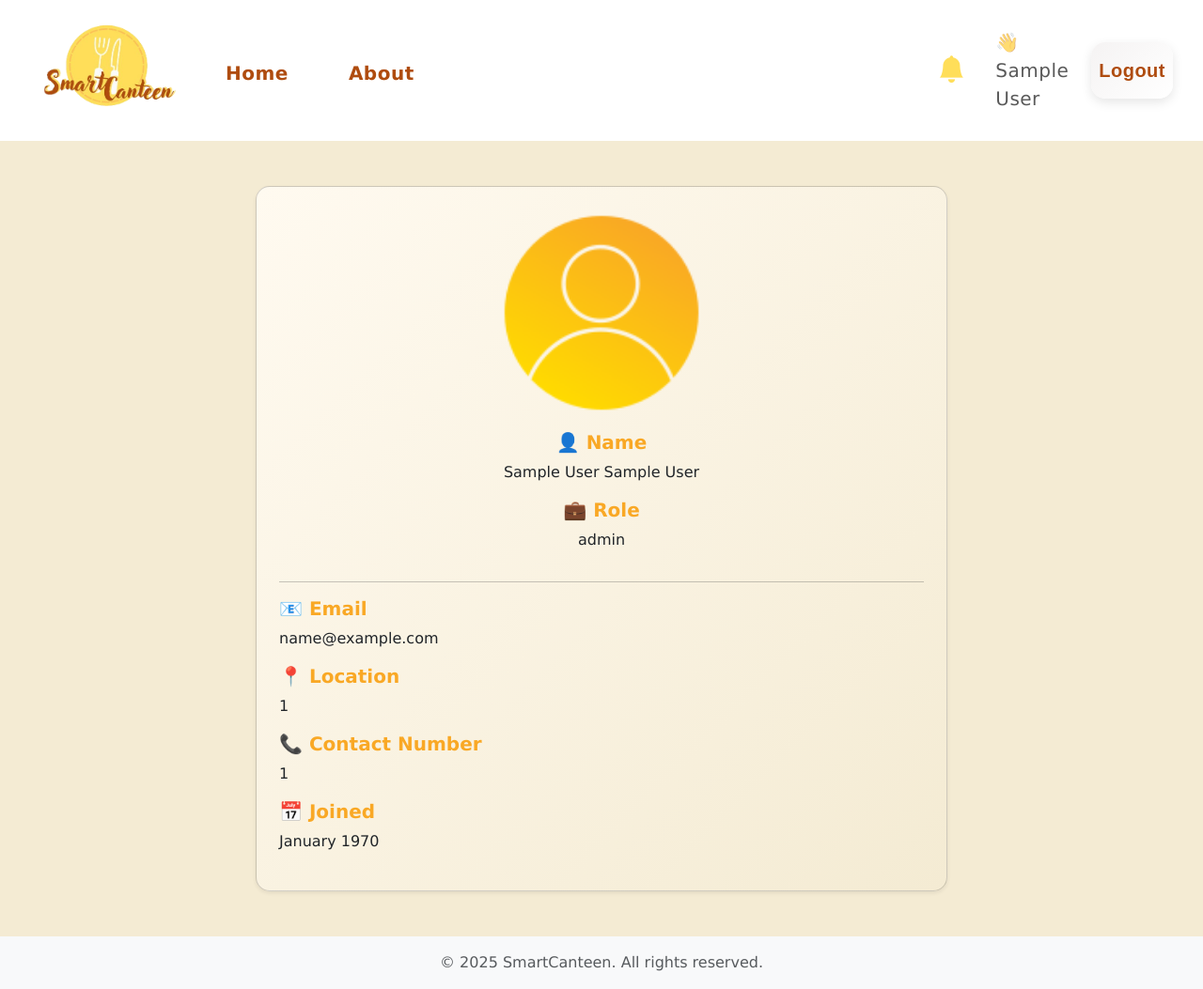
After one commit to kohiiiiiiiii/SmartCanteen, a PHP site: page /profile.php in a window 1280 px wide. The commit adds this page. Shown: the whole page at 94% size. Run offline with PHP 8.4, Linux system fonts and the light colour scheme; the visitor is signed in with stand-in values (Sample User, id 1).

Commit message:
Resolve merge conflicts

```diff
--- /dev/null
+++ b/profile.php
@@ -0,0 +1,122 @@
+<?php
+session_start();
+
+// ✅ Check if logged in
+if (!isset($_SESSION['user_id'])) {
+    header("Location: login.html");
+    exit();
+}
+?>
+<!DOCTYPE html>
+<html lang="en">
+<head>
+  <meta charset="UTF-8" />
+  <meta name="viewport" content="width=device-width, initial-scale=1.0" />
+  <title>SmartCanteen | Profile</title>
+  <link rel="stylesheet" href="https://cdn.jsdelivr.net/npm/bootstrap@5.3.3/dist/css/bootstrap.min.css" />
+  <link rel="stylesheet" href="https://cdn.jsdelivr.net/npm/bootstrap-icons@1.10.5/font/bootstrap-icons.css" />
+  <link rel="stylesheet" href="assets/css/profile.css" />
+  <link rel="stylesheet" href="assets/css/navbar.css">
+</head>
+<body>
+<nav class="navbar navbar-expand-lg">
+  <div class="container-fluid">
+      <a href="index.php" class="nav-link active"><img src="assets/img/smartcanteenLogo.png" alt="SmartCanteen logo" class="logo"></a>
+      <button type="button" class="navbar-toggler" data-bs-toggle="collapse" data-bs-target="#navbarCollapse">
+        <span class="navbar-toggler-icon"></span>
+      </button>
+      <div class="collapse navbar-collapse justify-content-between gap-3" id="navbarCollapse">
+        <div class="navbar-nav gap-5 w-100 padding">
+          <a href="index.php" class="nav-link homecolor">Home</a>
+          <a href="about.html" class="nav-link aboutcolor">About</a>
+        </div>
+        <div class="navbar-nav d-flex align-items-center gap-3">
+          <a href="#" class="nav-link" id="notifBell" data-bs-toggle="dropdown">
+            <i class="bi bi-bell-fill color icon-large"></i>
+          </a>
+          <span class="nav-link">👋 <?php echo htmlspecialchars($_SESSION['first_name']); ?></span>
+          <a href="logout.php" class="nav-link logincolor loginbg">Logout</a>
+        </div>
+      </div>
+  </div>
+</nav>
+
+<section class="container my-5">
+  <div class="row justify-content-center">
+    <div class="col-lg-8">
+      <div class="card p-4 profile-card shadow-sm">
+        <div class="text-center">
+          <img src="assets/img/user_avatar.png" alt="User Avatar" class="rounded-circle mb-3 avatar"/>
+          <h5 class="text-highlight">👤 Name</h5>
+            <p>
+            <?php
+                echo htmlspecialchars($_SESSION['first_name'] . ' ' . ($_SESSION['last_name'] ?? ''));
+            ?>
+            </p>
+
+            <h5 class="text-highlight">💼 Role</h5>
+            <p><?php echo htmlspecialchars($_SESSION['role'] ?? "User"); ?></p>
+        </div>
+        <hr />
+        <div class="row">
+          <div class="col-md-6">
+            <h5 class="text-highlight">📧 Email</h5>
+            <p><?php echo htmlspecialchars($_SESSION['email']); ?></p>
+
+            <h5 class="text-highlight">📍 Location</h5>
+            <p><?php echo htmlspecialchars($_SESSION['location'] ?? "Not set"); ?></p>
+
+            <h5 class="text-highlight">📞 Contact Number</h5>
+            <p><?php echo htmlspecialchars($_SESSION['contact'] ?? "Not set"); ?></p>
+
+            <h5 class="text-highlight">📅 Joined</h5>
+            <p><?php echo date("F Y", strtotime($_SESSION['joined_at'])); ?></p>
+          </div>
+        </div>
+      </div>
+    </div>
+  </div>
+</section>
+
+<footer class="bg-light text-center py-3 mt-5">
+  <span class="text-muted">&copy; 2025 SmartCanteen. All rights reserved.</span>
+</footer>
+
+<script src="https://cdn.jsdelivr.net/npm/bootstrap@5.3.3/dist/js/bootstrap.bundle.min.js"></script>
+</body>
+
+<!-- Edit Profile Modal -->
+<div class="modal fade" id="editProfileModal" tabindex="-1" aria-labelledby="editProfileLabel" aria-hidden="true">
+  <div class="modal-dialog modal-dialog-centered">
+    <div class="modal-content rounded-4">
+      <div class="modal-header bg-warning text-white">
+        <h5 class="modal-title" id="editProfileLabel">Edit Profile</h5>
+        <button type="button" class="btn-close" data-bs-dismiss="modal" aria-label="Close"></button>
+      </div>
+      <form action="update_profile.php" method="POST">
+        <div class="modal-body">
+          <div class="mb-3">
+            <label for="email" class="form-label">📧 Email</label>
+            <input type="email" class="form-control" id="email" name="email" value="<?php echo htmlspecialchars($_SESSION['email'] ?? ""); ?>" required>
+          </div>
+          <div class="mb-3">
+            <label for="contact" class="form-label">📱 Contact Number</label>
+            <input type="tel" class="form-control" id="contact" name="contact" value="+63 912 345 6789">
+          </div>
+          <div class="mb-3">
+            <label for="password" class="form-label">🔒 New Password</label>
+            <input type="password" class="form-control" id="password" name="password" placeholder="Enter new password">
+          </div>
+          <div class="mb-3">
+            <label for="confirm_password" class="form-label">🔒 Confirm Password</label>
+            <input type="password" class="form-control" id="confirm_password" name="confirm_password" placeholder="Confirm new password">
+          </div>
+        </div>
+        <div class="modal-footer">
+          <button type="submit" class="btn btn-warning">Save Changes</button>
+        </div>
+      </form>
+    </div>
+  </div>
+</div>
+</html>
```
Also changed, not shown: index.html (+51 -5 lines), index.php (+5 -59 lines), login.php (+34 -29 lines), logout.php (added, +7 -0 lines), register.php (+23 -24 lines).
